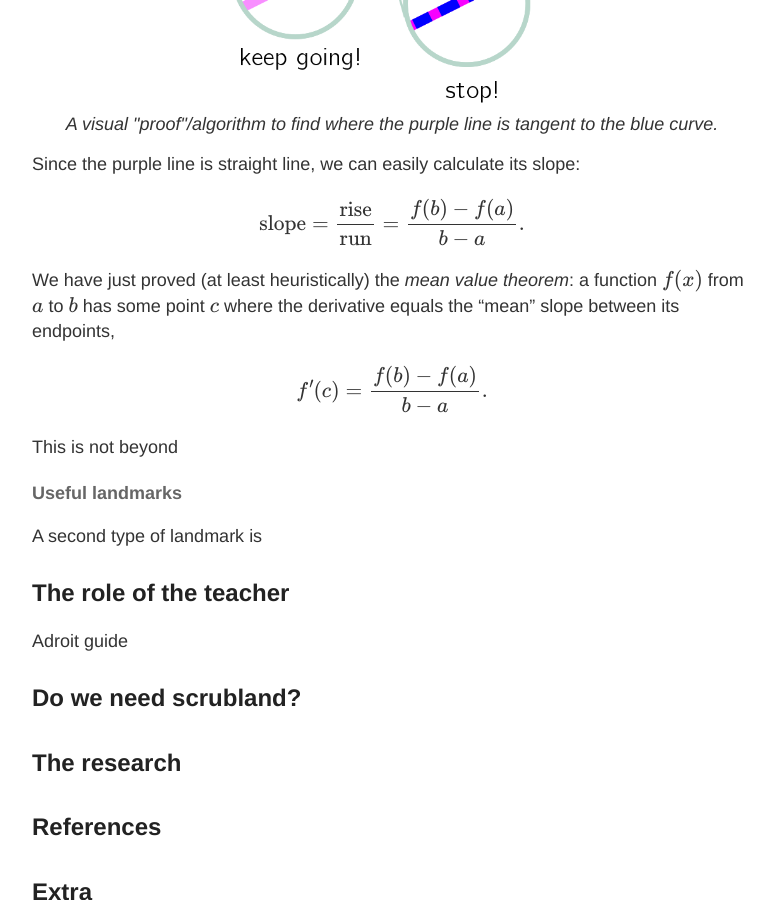
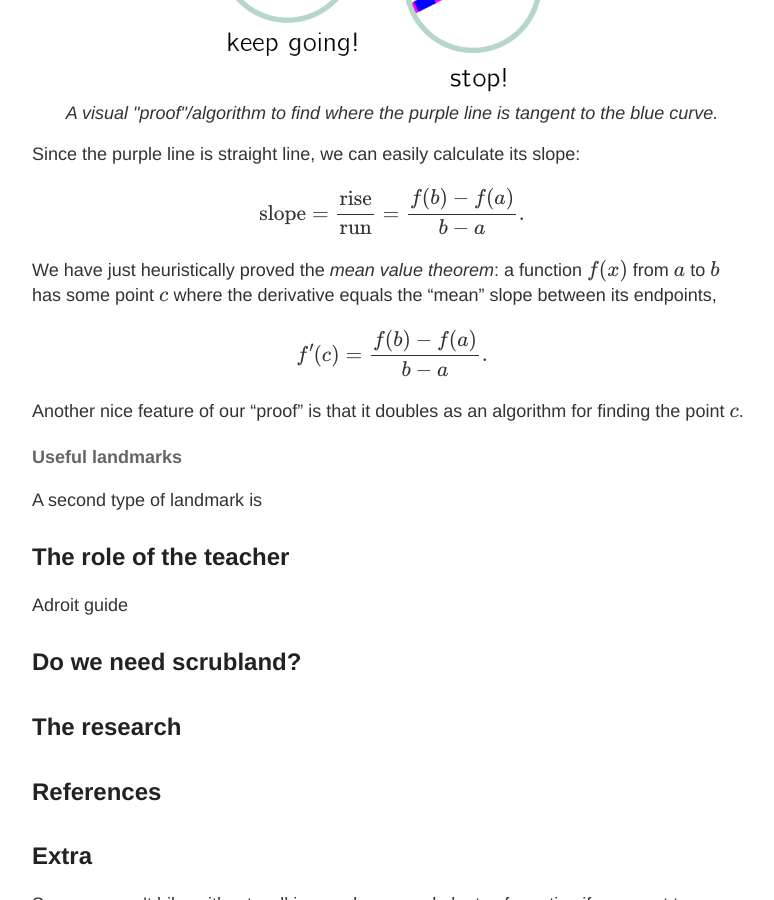
Before and after one commit to hapax/hapax.github.io, a Jekyll site: the page built from assets/teaching.md, in a window 1280 px wide and 900 px high, scrolled down 6278 px. Shown: the whole window, without its empty margins (248-1022 px from the left). Built offline with Jekyll 4.4.1, drawn with Linux system fonts in a browser that asks for light colours; our own code applies the rules of GitHub Pages for plain Markdown files; formulas are drawn with MathJax 3; a script that is not in the unit is left out.

Commit message:
Update teaching.md

```diff
--- a/assets/teaching.md
+++ b/assets/teaching.md
@@ -239,7 +239,7 @@ being tangent!
 
 <figure>
     <div style="text-align:center"><img src ="/images/posts/mvt5.png"
-    width="45%" />
+    width="40%" />
 		    <figcaption><i>At infinite magnification, the purple and
     blue lines coincide.</i></figcaption>
 	</div>
@@ -257,7 +257,7 @@ So it has to just touch at that point!
 
 <figure>
     <div style="text-align:center"><img src ="/images/posts/mvt6.png"
-    width="60%" />
+    width="65%" />
 		    <figcaption><i>A visual "proof"/algorithm to find where
     the purple line is tangent to the blue curve.</i></figcaption>
 	</div>
@@ -270,7 +270,7 @@ $$
 \text{slope} = \frac{\text{rise}}{\text{run}} = \frac{f(b)-f(a)}{b-a}.
 $$
 
-We have just proved (at least heuristically) the *mean value theorem*:
+We have just heuristically proved the *mean value theorem*:
 a function $f(x)$ from $a$ to $b$ has some point $c$ where the derivative
 equals the "mean" slope between its endpoints,
 
@@ -278,7 +278,8 @@ $$
 f'(c) = \frac{f(b)-f(a)}{b-a}.
 $$
 
-This is not beyond
+Another nice feature of our "proof" is that it doubles as an algorithm
+for finding the point $c$.
 
 #### Useful landmarks
 
```
